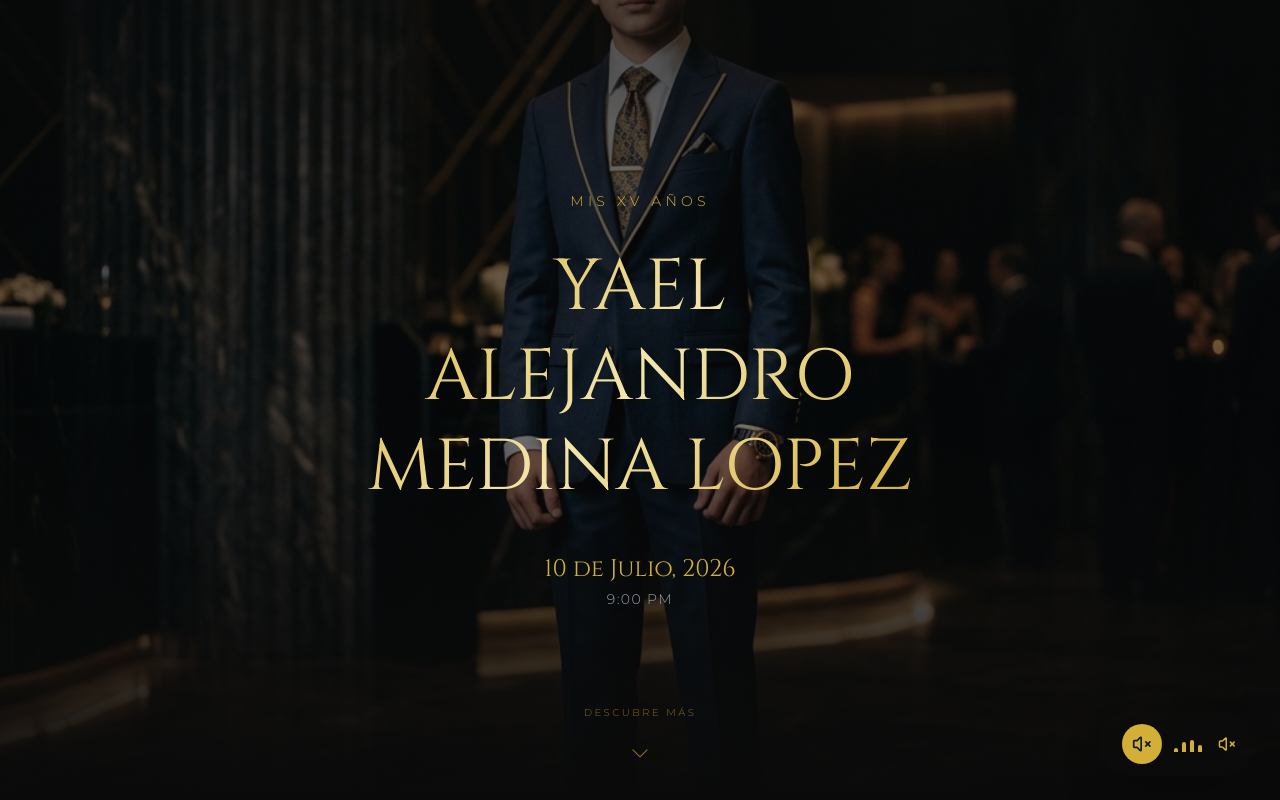
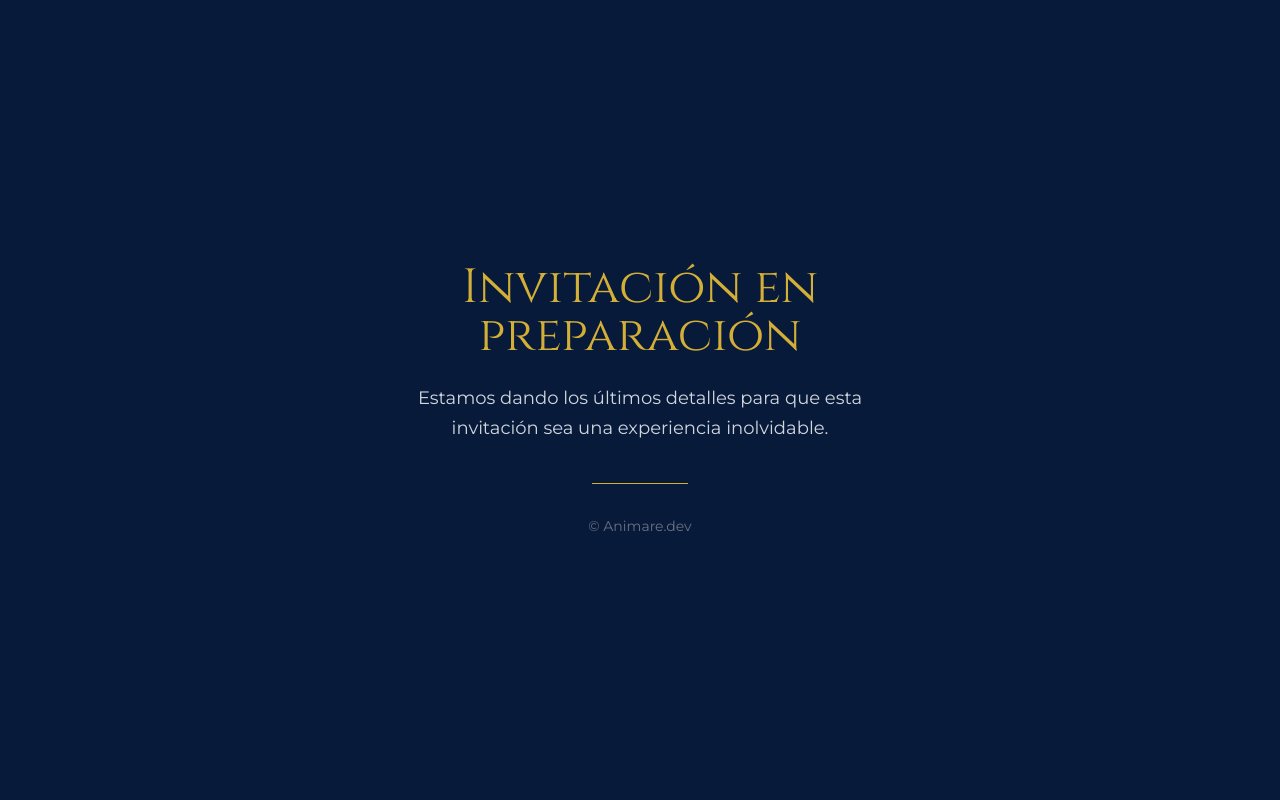
Before and after one commit to jose3041240426-afk/xv-yael, a React (Vite) app: page / in a window 1280 px wide. Shown: the top 800 px of the page. Built offline with nearby package versions, Linux system fonts and the light colour scheme.

Commit message:
Pause site: show maintenance page pending client payment

```diff
--- a/src/App.tsx
+++ b/src/App.tsx
@@ -1,31 +1,7 @@
-import Hero from './components/Hero';
-import Welcome from './components/Welcome';
-import Countdown from './components/Countdown';
-import Parents from './components/Parents';
-import EventDetails from './components/EventDetails';
-import DressCode from './components/DressCode';
-import Gifts from './components/Gifts';
-import Gallery from './components/Gallery';
-import RSVP from './components/RSVP';
-import Footer from './components/Footer';
-import MusicPlayer from './components/MusicPlayer';
+import Maintenance from './components/Maintenance';
 
 function App() {
-  return (
-    <div className="bg-black text-white min-h-screen font-sans">
-      <Hero />
-      <Welcome />
-      <Countdown />
-      <Parents />
-      <EventDetails />
-      <DressCode />
-      <Gifts />
-      <Gallery />
-      <RSVP />
-      <Footer />
-      <MusicPlayer />
-    </div>
-  );
+  return <Maintenance />;
 }
 
 export default App;
--- /dev/null
+++ b/src/components/Maintenance.tsx
@@ -0,0 +1,22 @@
+export default function Maintenance() {
+  return (
+    <div className="min-h-screen bg-[#081A3A] flex items-center justify-center px-6">
+      <div className="text-center max-w-lg">
+        <h1 className="text-5xl font-serif text-[#D4AF37] mb-6">
+          Invitación en preparación
+        </h1>
+
+        <p className="text-gray-300 text-lg leading-relaxed">
+          Estamos dando los últimos detalles para que esta invitación sea una
+          experiencia inolvidable.
+        </p>
+
+        <div className="mt-10 w-24 h-px bg-[#D4AF37] mx-auto"></div>
+
+        <p className="mt-8 text-gray-500 text-sm">
+          © Animare.dev
+        </p>
+      </div>
+    </div>
+  );
+}
```
